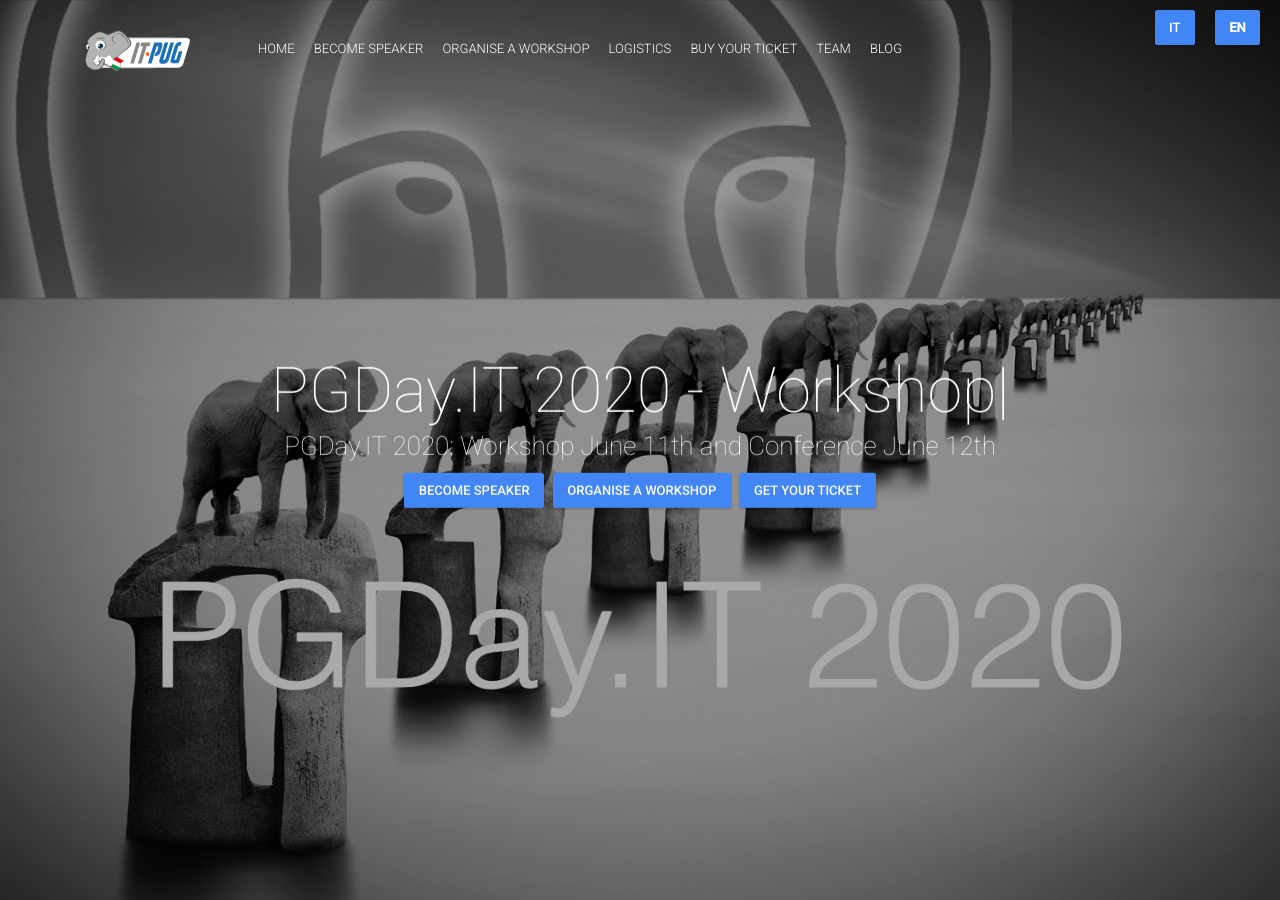
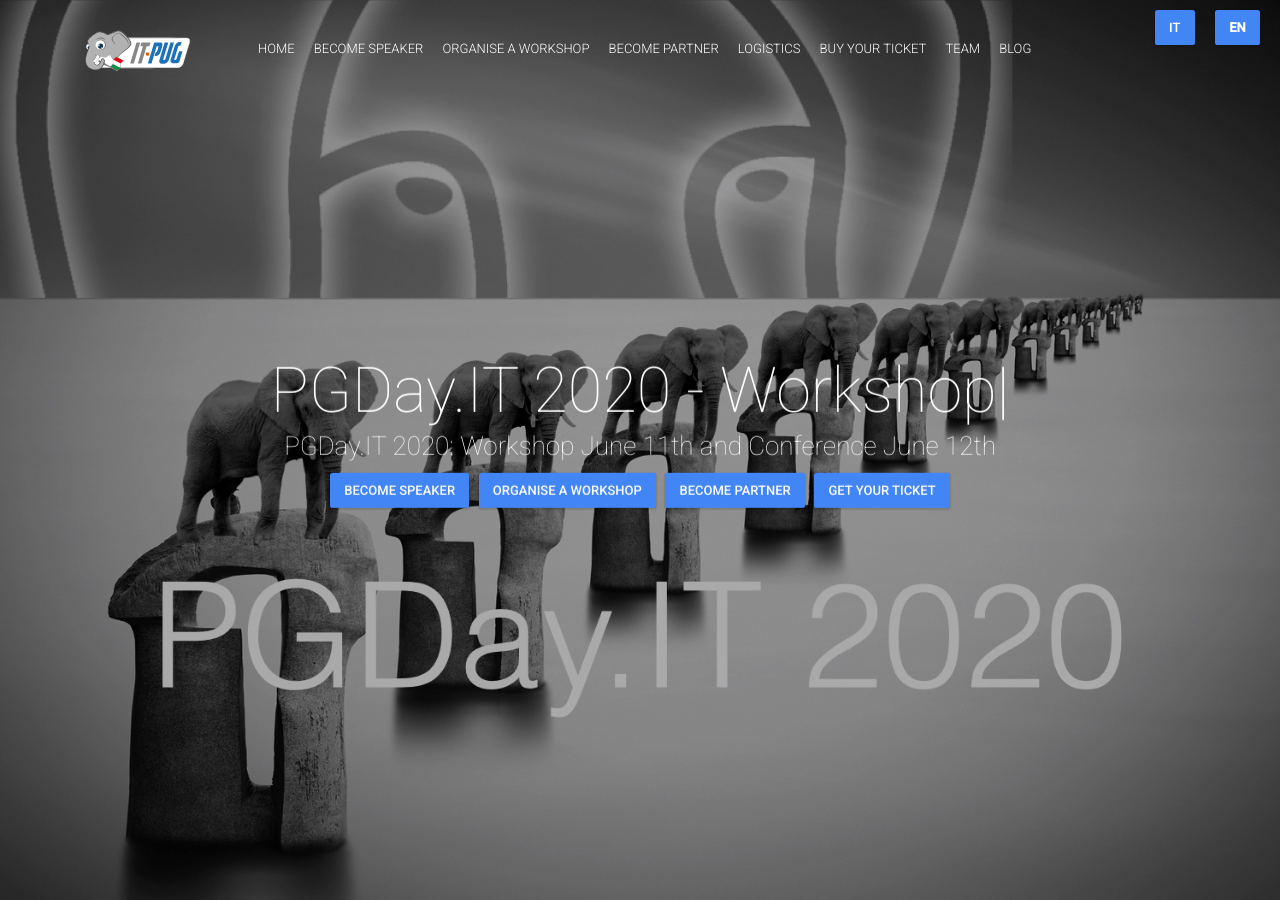
Before and after one commit to ITPUG/2020.pgday.it, a Jekyll site: the page built from index.en.html, in a window 1280 px wide and 900 px high. Built offline with Jekyll 4.4.1, drawn with Linux system fonts in a browser that asks for light colours; nearby versions of some CDN libraries; comment, search, counter and statistics services are not loaded.

Commit message:
pacchetti partner

```diff
--- a/_config.yml
+++ b/_config.yml
@@ -65,8 +65,8 @@
  - {link: "https://docs.google.com/forms/d/e/1FAIpQLScMatdoox9cu_Ir3a9LWlDau46zIO53FlM5rNM-O7UOmiBuNg/viewform", text: "Organise a workshop", lang: "en"}
 # - {permalink: "/workshop/", text: "Workshop", lang: "it"}
 # - {permalink: "/workshop/", text: "Workshops", lang: "en"}
-# - {link: "/assets/PartnerIT_2020.pdf", text: "Diventa Partner", lang: "it"}
-# - {link: "/assets/PartnerEN_2020.pdf", text: "Become Partner", lang: "en"}
+ - {link: "/assets/PartnerIT_2020.pdf", text: "Diventa Partner", lang: "it"}
+ - {link: "/assets/PartnerEN_2020.pdf", text: "Become Partner", lang: "en"}
  - {permalink: "/logistics/", text: "Logistica", lang: "it"}
  - {permalink: "/logistics/", text: "Logistics", lang: "en"}
 # - {link: "https://docs.google.com/forms/d/e/1FAIpQLSfcysiZlJ2rT7LsV8kU0AG8DvxD1M2WAhAjjcR1E2rhNfHI3A/viewform", text: "PG_shuttle", lang: "it"}
@@ -111,8 +111,8 @@
  - {link: "https://docs.google.com/forms/d/e/1FAIpQLScMatdoox9cu_Ir3a9LWlDau46zIO53FlM5rNM-O7UOmiBuNg/viewform", text: "Organise a workshop", lang: "en"}
 # - {link: "https://docs.google.com/forms/d/e/1FAIpQLSfcysiZlJ2rT7LsV8kU0AG8DvxD1M2WAhAjjcR1E2rhNfHI3A/viewform", text: "PG_shuttle", lang: "it"}
 # - {link: "https://docs.google.com/forms/d/e/1FAIpQLSfcysiZlJ2rT7LsV8kU0AG8DvxD1M2WAhAjjcR1E2rhNfHI3A/viewform", text: "PG_shuttle", lang: "en"}
-# - {link: "/assets/PartnerIT_2020.pdf", text: "Diventa Partner", lang: "it"}
-# - {link: "/assets/PartnerEN_2020.pdf", text: "Become Partner", lang: "en"}
+ - {link: "/assets/PartnerIT_2020.pdf", text: "Diventa Partner", lang: "it"}
+ - {link: "/assets/PartnerEN_2020.pdf", text: "Become Partner", lang: "en"}
  - {link: "https://pgdayit2020.eventbrite.it", text: "Acquista il tuo biglietto", lang: "it"}
  - {link: "https://pgdayit2020.eventbrite.it", text: "Get your ticket", lang: "en"}
 
```
